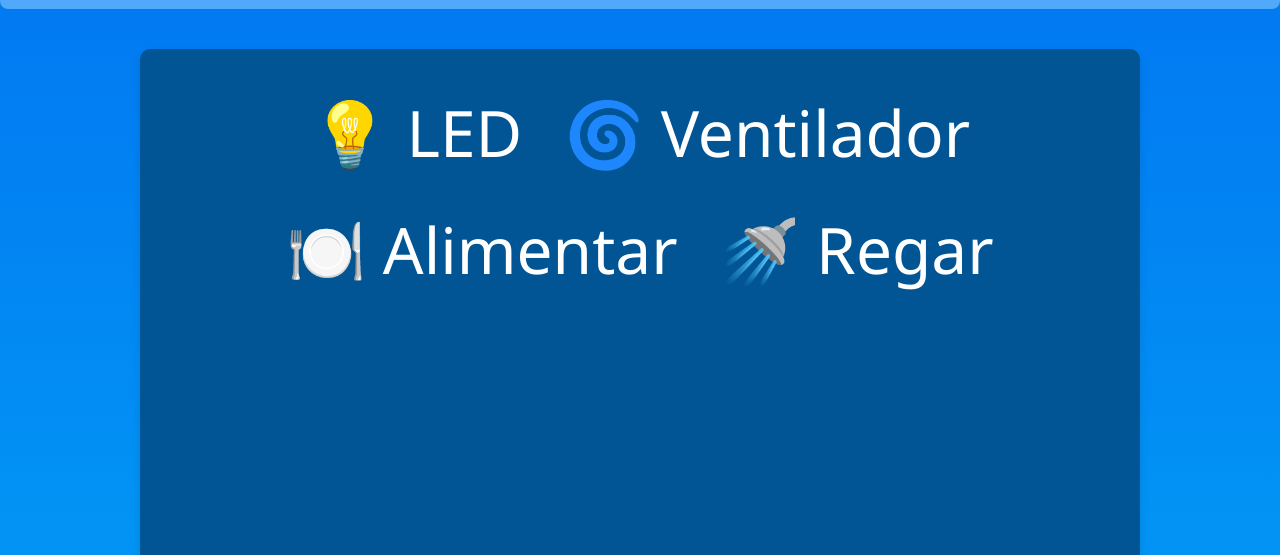
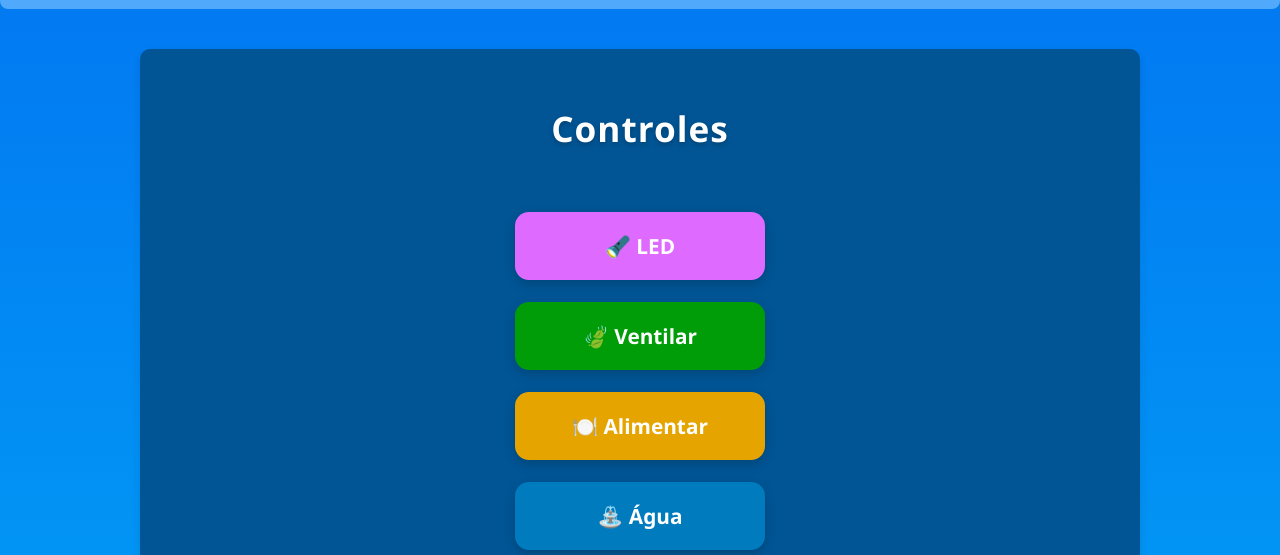
Before and after one commit to IagoBoettge/Smart_Farm, a plain HTML site: page smartFarm-03-12/Smart_Farm/smart farm-atualizado/assets/html/index.html in a window 1280 px wide. Both pictures are taken after a click on the button "Botões". Shown: the part 245-800 px from the top of the page. Drawn offline with Linux system fonts and the light colour scheme.

Commit message:
alterações

```diff
--- a/smartFarm-03-12/Smart_Farm/smart farm-atualizado/assets/html/css/index.css
+++ b/smartFarm-03-12/Smart_Farm/smart farm-atualizado/assets/html/css/index.css
@@ -172,3 +172,78 @@ nav button:hover{
 
 
 }
+
+.btn-container {
+  display: flex;
+  justify-content: center;
+  gap: 20px;
+  flex-wrap: wrap;
+  margin-top: 10px;
+}
+
+.btn-column {
+  display: flex;
+  flex-direction: column;
+  align-items: center;
+  gap: 22px;
+  margin-top: 15px;
+}
+
+.control-btn {
+  width: 250px;
+  padding: 20px 0;
+  font-size: 1.3rem;
+  font-weight: 700;
+  border: none;
+  border-radius: 14px;
+  color: white;
+  text-align: center;
+  cursor: pointer;
+
+  background: rgba(255,255,255,0.08);
+  backdrop-filter: blur(4px);
+  transition: 0.25s ease;
+  box-shadow: 0 4px 12px rgba(0,0,0,0.18);
+}
+
+.control-btn.led {
+  background-color: #df6aff;
+}
+.control-btn.led:hover {
+  background-color: #df6aff;
+}
+
+.control-btn.fan {
+  background-color: #009d08;
+}
+.control-btn.fan:hover {
+  background-color: #009d08;
+}
+
+.control-btn.feed {
+  background-color: #e5a400;
+}
+.control-btn.feed:hover {
+  background-color: #e5a400;
+}
+
+.control-btn.water {
+  background-color: #007bbe;
+}
+.control-btn.water:hover {
+  background-color: #007bbe;
+}
+
+.control-btn:active {
+  transform: scale(0.97);
+  box-shadow: 0 2px 6px rgba(0,0,0,0.22);
+}
+
+#botoes h3 {
+  font-size: 2.2rem;
+  margin-bottom: 25px;
+  color: white;
+  letter-spacing: 1px;
+  text-shadow: 0 2px 5px rgba(0,0,0,0.25);
+  font-family: inherit; /* garante a mesma fonte do site */
+}
--- a/smartFarm-03-12/Smart_Farm/smart farm-atualizado/assets/html/index.html
+++ b/smartFarm-03-12/Smart_Farm/smart farm-atualizado/assets/html/index.html
@@ -59,14 +59,13 @@
     </section>
 
     <section id="botoes" style="display: none;">
-      <div style="display:flex; justify-content:center; gap:18px; margin-bottom:10px;">
-        <div id="controls">
-        <button onclick="sendCmd('LED')">💡 LED</button>
-        <button onclick="sendCmd('FAN')">🌀 Ventilador</button>
-        <button onclick="sendCmd('FEED')">🍽️ Alimentar</button>
-        <button onclick="sendCmd('WATER')">🚿 Regar</button>
-      </div>
-      </div>
+        <h3 style="text-align:center; margin-bottom: 60px;">Controles</h3>
+        <div class="btn-column">
+            <button class="control-btn led" onclick="sendCmd('LED')">🔦 LED</button>
+            <button class="control-btn fan" onclick="sendCmd('FAN')">🍃 Ventilar</button>
+            <button class="control-btn feed" onclick="sendCmd('FEED')">🍽️ Alimentar</button>
+            <button class="control-btn water" onclick="sendCmd('WATER')">⛲ Água</button>
+        </div>
 
     </section>
 
```
